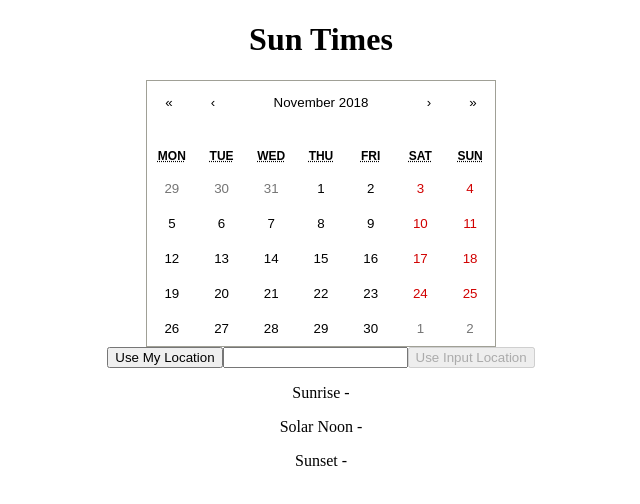
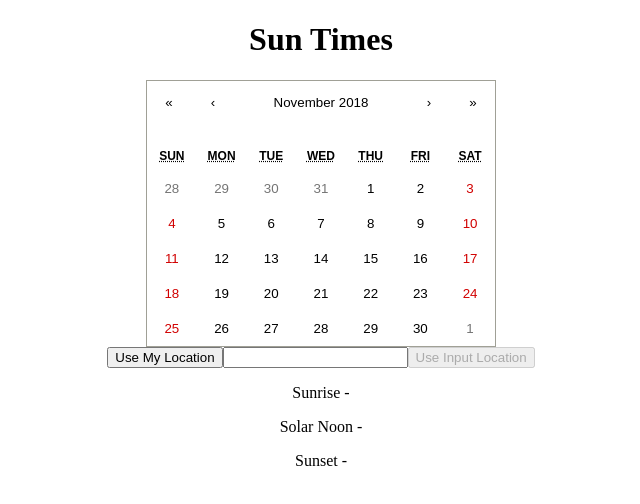
Before and after one commit to HanifCarroll/sun-times, a React (Create React App) app: page / in a window 1280 px wide. Shown: the top 504 px of the page, without its empty margins (319-959 px from the left). Built offline with nearby package versions, Linux system fonts and the light colour scheme; no server answers.

Commit message:
Reset times on query.  Change calendar type to US

```diff
--- a/src/App.js
+++ b/src/App.js
@@ -27,6 +27,8 @@ class App extends Component {
           coords: { latitude, longitude },
         } = position;
 
+        this.setState({ times: {} });
+
         const point = `${latitude},${longitude}`;
         const url = `https://graphhopper.com/api/1/geocode?point=${point}&limit=${RESULTSLIMIT}&reverse=true&key=${APIKEY}`;
 
@@ -44,7 +46,7 @@ class App extends Component {
 
   setLocation = async () => {
     const { location } = this.state;
-    this.setState({ error: "" });
+    this.setState({ error: "", times: {} });
 
     if (!location) {
       return;
@@ -53,6 +55,7 @@ class App extends Component {
     const locationURI = encodeURIComponent(location);
 
     const { lat, lng } = await this.geocodeLocation(locationURI);
+    if (!lat || !lng) return;
     this.getTimeZone({ lat, lng });
     this.getTimes();
   };
@@ -72,18 +75,6 @@ class App extends Component {
     this.setState({ geoInfo: { ...extractedResults } });
 
     return { ...results[0].point };
-  };
-
-  extractGeoData = results => {
-    if (results[0]) {
-      console.log(results[0]);
-      const { country, state, city, name, point } = results[0];
-
-      this.setState({ geoInfo: { country, state, city, name, point } });
-    } else {
-      console.log("Query not found.");
-      this.setState({ geoInfo: {} });
-    }
   };
 
   getTimeZone = ({ lat, lng }) => {
--- a/src/components/Calendar/index.jsx
+++ b/src/components/Calendar/index.jsx
@@ -5,7 +5,11 @@ import styles from "./styles.module.scss";
 export const Calendar = ({ onChange }) => {
   return (
     <div className={styles.container}>
-      <ReactCalendar className={styles.calendar} onChange={onChange} />
+      <ReactCalendar
+        className={styles.calendar}
+        onChange={onChange}
+        calendarType="US"
+      />
     </div>
   );
 };
--- a/src/helpers.js
+++ b/src/helpers.js
@@ -3,12 +3,10 @@ import CoordinateTZ from "coordinate-tz";
 
 export const extractGeoData = results => {
   if (results[0]) {
-    console.log(results[0]);
     const { country, state, city, name, point } = results[0];
 
     return { country, state, city, name, point };
   } else {
-    console.log("Query not found.");
     return {};
   }
 };
```
